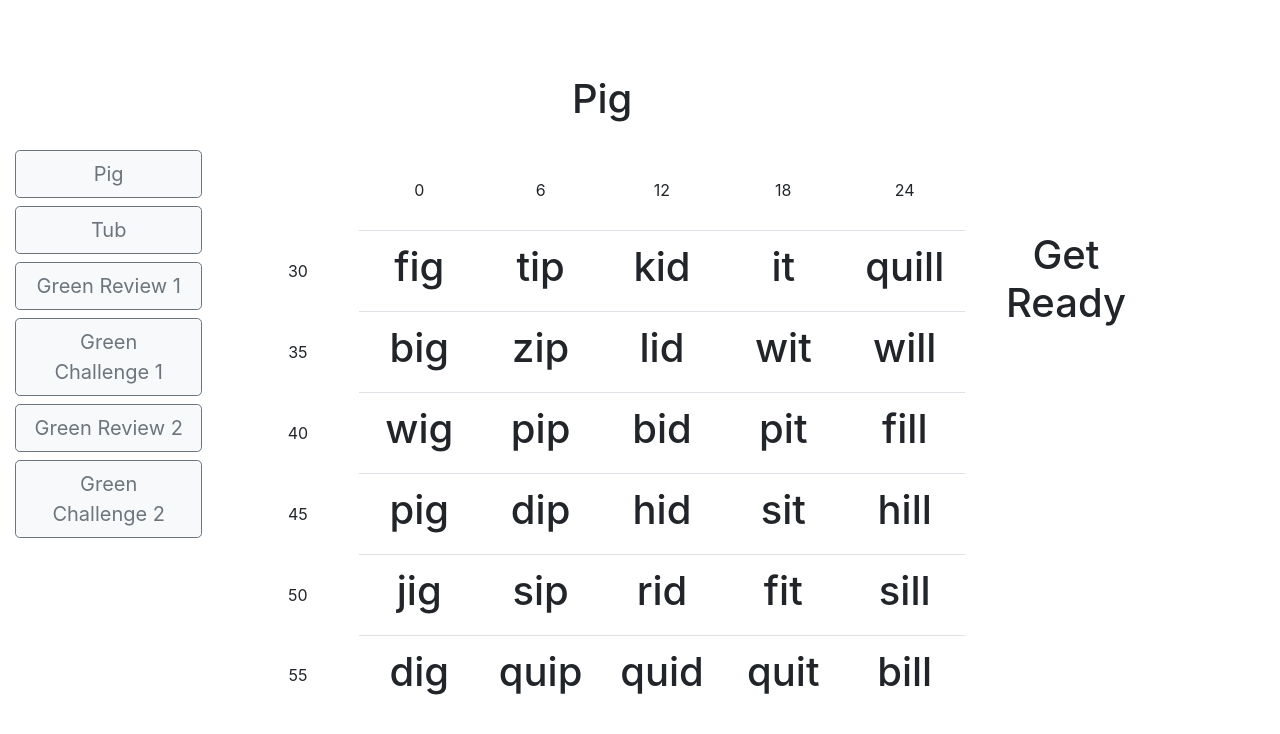
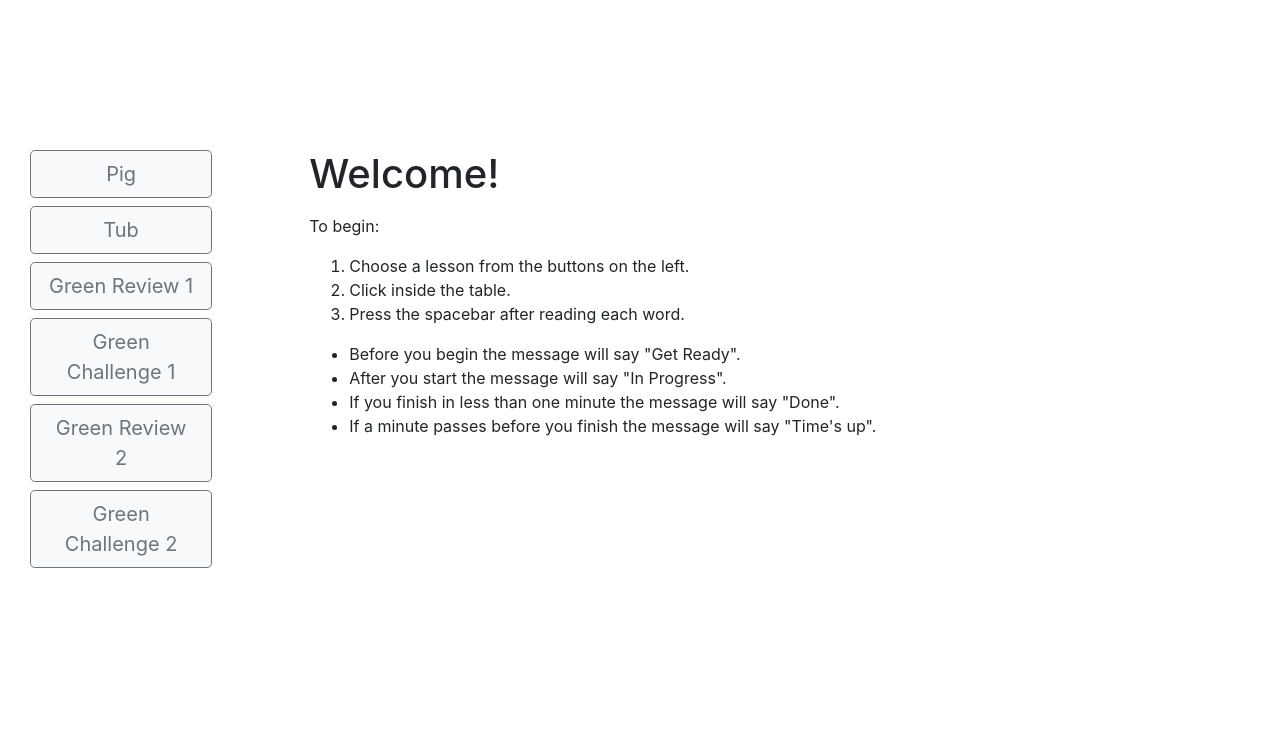
Before and after one commit to tschnide/wordMatrix, a React (Create React App) app: page / in a window 1280 px wide. Shown: the top 734 px of the page. Built offline with nearby package versions, Linux system fonts and the light colour scheme.

Commit message:
Add welcome message

```diff
--- a/src/App.js
+++ b/src/App.js
@@ -1,9 +1,8 @@
 import React, { Component } from 'react';
-import InteractiveTable from "./InteractiveTable";
+import { getLessonName } from './Lessons';
+import InteractiveSpace from "./InteractiveSpace";
 import ButtonPanel from "./ButtonPanel";
-import Message from "./Message";
 import Title from "./Title";
-import { getLessonName } from "./Lessons";
 import "./App.css";
 
 
@@ -14,7 +13,7 @@ class App extends Component {
             currentWordIndex: 0,
             secondsSinceFirstClick: 0,
             timerInterval: null,
-            title: 'Pig',
+            title: null,
             currentLessonId: 0,
             buttonLabels: [
                 { id: 0, value: getLessonName(0) },
@@ -23,7 +22,8 @@ class App extends Component {
                 { id: 3, value: getLessonName(3) },
                 { id: 4, value: getLessonName(4) },
                 { id: 5, value: getLessonName(5) }
-            ]
+            ],
+            currentButtonId: null
         };
         this.startTimer = this.startTimer.bind(this);
         this.handleSpaceBarEvent = this.handleSpaceBarEvent.bind(this);
@@ -56,6 +56,7 @@ class App extends Component {
         this.setState({ title: lessonName });
         this.setState({ currentLessonId: lessonId });
         this.setState({ currentWordIndex: 0 });
+        this.setState({ currentButtonId: lessonId });
         clearInterval(this.timerInterval);
     }
 
@@ -69,25 +70,26 @@ class App extends Component {
     }
 
     render() {
-        const { title, currentWordIndex, currentLessonId, secondsSinceFirstClick } = this.state;
+        const { title, currentWordIndex, currentLessonId, secondsSinceFirstClick, currentButtonId } = this.state;
         return (
             <div className="App full-height" onKeyDown={this.handleSpaceBarEvent} tabIndex="0">
                 <Title
                     title={title}
                 />
-                <div className="row">
+                <div className="container-fluid">
+                    <div className="row" id="MainRow">
                         <ButtonPanel
                             buttonLabels={this.state.buttonLabels}
                             onButtonClick={this.handleButtonClick}
                         />
-                    <InteractiveTable
+                        <InteractiveSpace
+                            currentButtonId={currentButtonId}
                             currentLessonId={currentLessonId}
                             currentWordIndex={currentWordIndex}
                             secondsSinceFirstClick={secondsSinceFirstClick}
+                            title={title}
                         />
-                    <Message
-                        secondsSinceFirstClick={secondsSinceFirstClick}
-                        currentWordIndex={currentWordIndex} />
+                    </div>
                 </div>
             </div>
         );
--- a/src/ButtonPanel.js
+++ b/src/ButtonPanel.js
@@ -6,7 +6,7 @@ const ButtonPanel = (props) => {
     const { buttonLabels, onButtonClick } = props;
     console.log(buttonLabels);
     return (
-        <div className="col-2">
+        <div className="col-2" id="button-panel">
             {buttonLabels.map(label => (
                 <CustomButton
                     key={label.id}
--- /dev/null
+++ b/src/InteractiveSpace.js
@@ -0,0 +1,41 @@
+import React, { Component } from 'react';
+import WelcomePanel from './WelcomePanel';
+import InteractiveTable from './InteractiveTable';
+import Message from "./Message";
+import Title from "./Title";
+
+class InteractiveSpace extends Component {
+    constructor(props) {
+        super(props);
+        this.state = {}
+    }
+    render() {
+        const { title, currentLessonId, currentWordIndex, secondsSinceFirstClick, currentButtonId } = this.props;
+        if (currentButtonId === null) {
+            return (
+                // <div className="row justify-content-center" id="welcome-panel">
+                <div className="col" id="welcome-panel">
+                    <WelcomePanel />
+                </div>
+            );
+        } else {
+            return (
+                <div className="col">
+                    < div className="row">
+                        <InteractiveTable
+                            currentLessonId={currentLessonId}
+                            currentWordIndex={currentWordIndex}
+                            secondsSinceFirstClick={secondsSinceFirstClick}
+                        />
+                        <Message
+                            currentWordIndex={currentWordIndex}
+                            secondsSinceFirstClick={secondsSinceFirstClick}
+                        />
+                    </div>
+                </div>
+            );
+        }
+    }
+}
+
+export default InteractiveSpace;
--- a/src/InteractiveTable.js
+++ b/src/InteractiveTable.js
@@ -6,7 +6,7 @@ import InteractiveWord from "./InteractiveWord";
 const InteractiveTable = props => {
     const { currentWordIndex, currentLessonId } = props;
     return (
-        <div className="col-7">
+        <div className="col-9" id="interactive-table">
             <table className="table" id="table-row" >
                 <tbody>
                     <tr>
--- a/src/Message.js
+++ b/src/Message.js
@@ -28,7 +28,7 @@ class Message extends Component {
     }
     render() {
         return (
-            <div className="col-2">
+            <div className="col-2" id="message">
                 <table className="table-borderless">
                     <tbody>
                         <tr>
--- /dev/null
+++ b/src/WelcomePanel.css
@@ -0,0 +1,4 @@
+#welcome-panel {
+    text-align: left;
+    margin-left: 5%;
+}
--- /dev/null
+++ b/src/WelcomePanel.js
@@ -0,0 +1,25 @@
+import React from 'react';
+import './WelcomePanel.css';
+
+const WelcomePanel = () => {
+    return (
+        <div>
+            <h1>Welcome!</h1>
+            <p></p>
+            <p>To begin:</p>
+            <ol>
+                <li>Choose a lesson from the buttons on the left.</li>
+                <li>Click inside the table.</li>
+                <li>Press the spacebar after reading each word.</li>
+            </ol>
+            <ul>
+                <li>Before you begin the message will say "Get Ready".</li>
+                <li>After you start the message will say "In Progress".</li>
+                <li>If you finish in less than one minute the message will say "Done".</li>
+                <li>If a minute passes before you finish the message will say "Time's up".</li>
+            </ul>
+        </div>
+    );
+}
+
+export default WelcomePanel;
```
Lines whose indentation alone changed are shown as unchanged.
